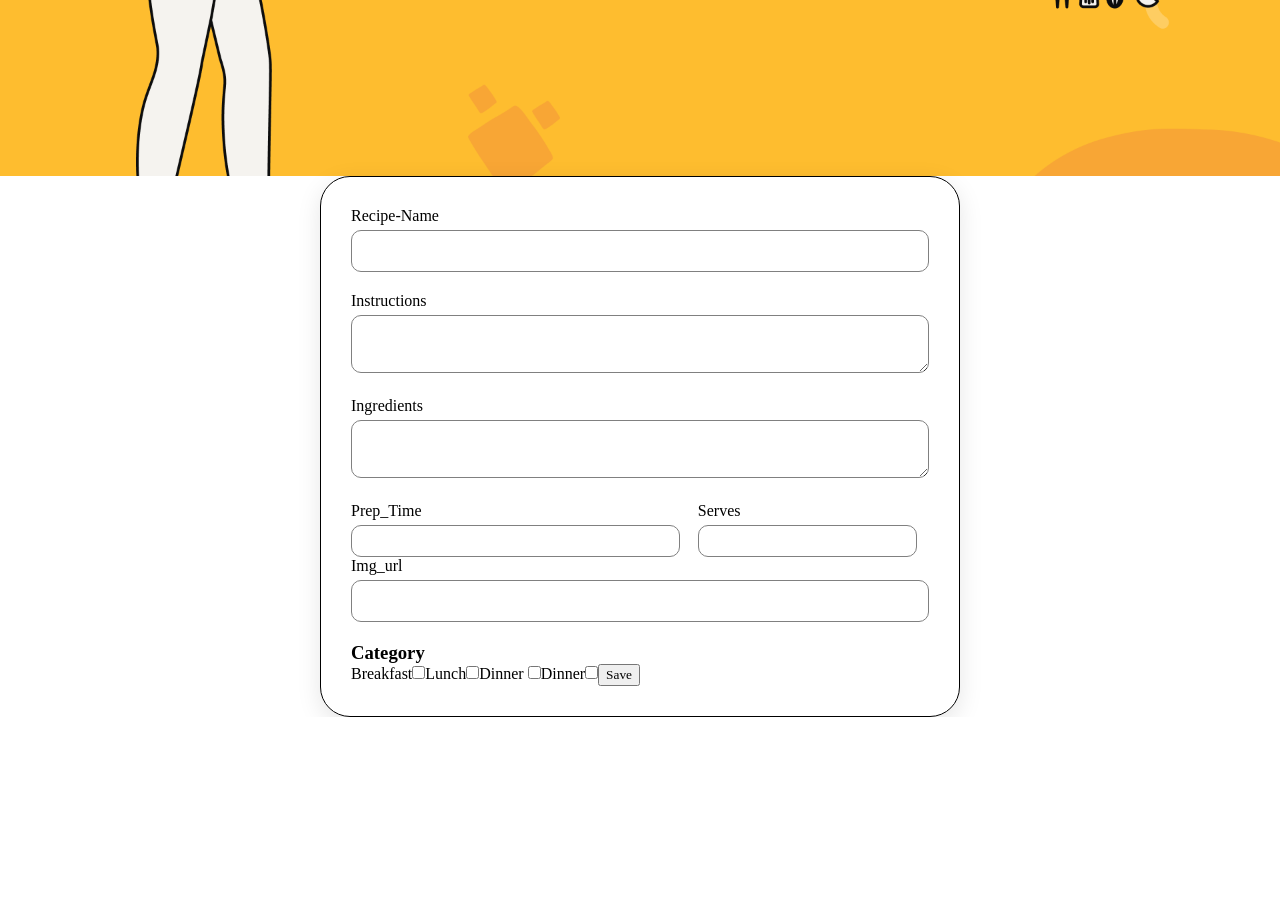
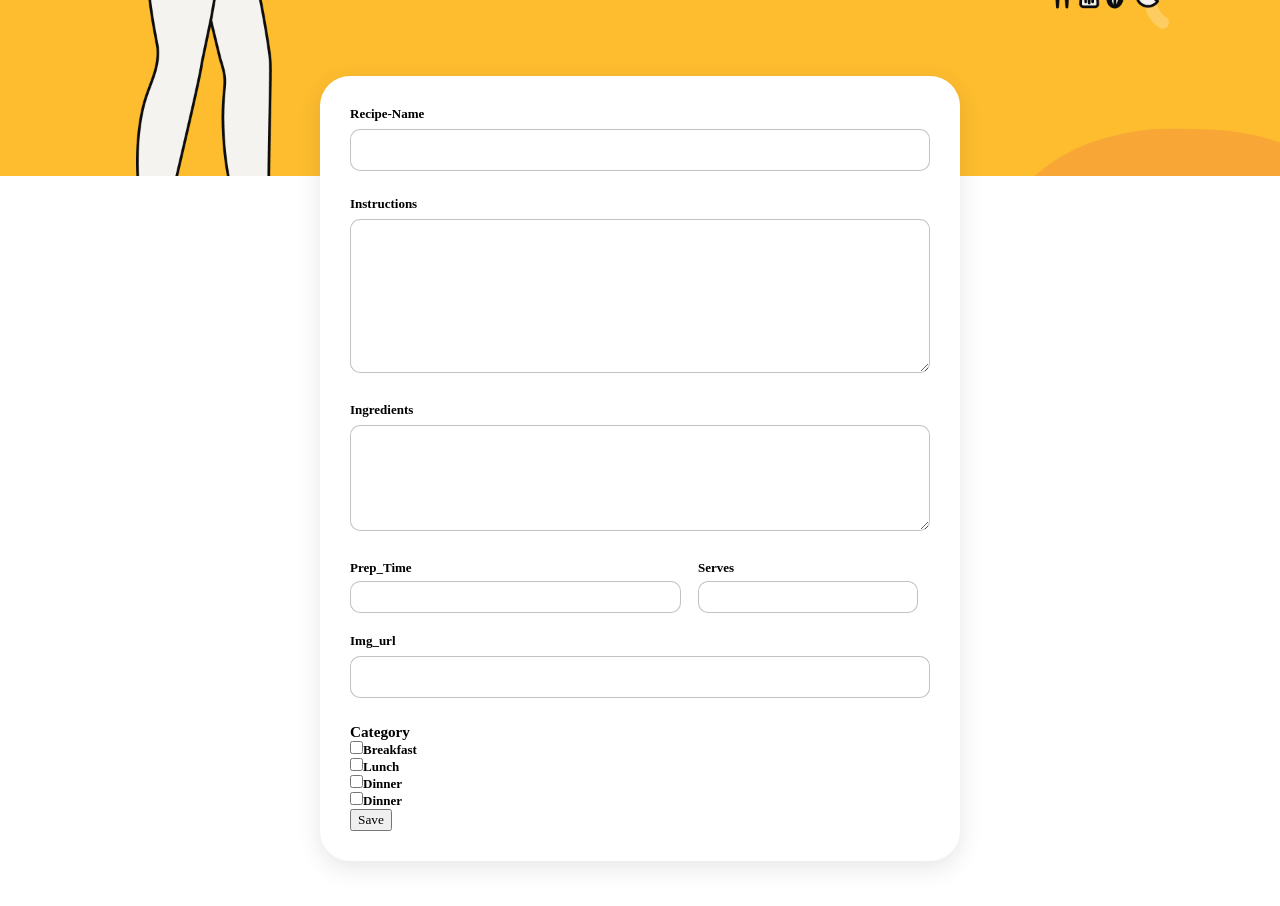
Before and after one commit to richa1617/frontend-home-chef-recipe, a Next.js app: page /add-recipe in a window 1280 px wide. Shown: the part 360-1266 px from the top of the page. Before the commit the page ends 1077 px from the top, so only its background shows below. Built offline with nearby package versions, Linux system fonts and the light colour scheme.

Commit message:
Login page

```diff
--- a/src/components/recipe.tsx
+++ b/src/components/recipe.tsx
@@ -75,7 +75,7 @@ function RecipeList() {
   // to get id of recipe which is clicked
   function clickHandleForRecipeId(id: Number) {
     router.push(`recipe/${id}`);
-    console.log(id);
+    //console.log(id);
   }
 
   //recipe-servers-icon
--- a/src/pages/add-recipe.tsx
+++ b/src/pages/add-recipe.tsx
@@ -46,10 +46,10 @@ export default function AddRecipe() {
         <input type="text" id="recipe-name" name="recipeName" /> <br></br>
         <label htmlFor="instructions">Instructions</label>
         <br></br>
-        <textarea id="instruction" name="instructions" />
+        <textarea id="instruction" name="instructions" rows={8} />
         <br></br>
         <label htmlFor="ingredients">Ingredients</label> <br></br>
-        <textarea id="ingredients" name="ingredients" />
+        <textarea id="ingredients" name="ingredients" rows={5} />
         <br></br>
         <div className="add_recipe_form_prep_serves">
           <div className="add_recipe_form_prep">
@@ -66,14 +66,27 @@ export default function AddRecipe() {
         <br></br>
         <input type="text" id="img" name="img" /> <br></br>
         <h3>Category</h3>
-        <label htmlFor="breakfast">Breakfast</label>
-        <input type="checkbox" id="breakfast" name="breakfast" />
-        <label htmlFor="lunch">Lunch</label>
-        <input type="checkbox" id="lunch" name="lunch" />
-        <label htmlFor="dinner">Dinner</label>{" "}
-        <input type="checkbox" id="dinner" name="dinner" />
-        <label htmlFor="dessert">Dinner</label>
-        <input type="checkbox" id="dessert" name="dessert" />
+        <div className="add_recipe_category">
+          <div>
+            <input type="checkbox" id="breakfast" name="breakfast" />
+            <label htmlFor="breakfast">Breakfast</label>
+          </div>
+
+          <div>
+            <input type="checkbox" id="lunch" name="lunch" />
+            <label htmlFor="lunch">Lunch</label>
+          </div>
+
+          <div>
+            <input type="checkbox" id="dinner" name="dinner" />
+            <label htmlFor="dinner">Dinner</label>{" "}
+          </div>
+
+          <div>
+            <input type="checkbox" id="dessert" name="dessert" />
+            <label htmlFor="dessert">Dinner</label>
+          </div>
+        </div>
         <button type="submit">Save</button>
       </form>
     </>
--- a/src/styles/globals.css
+++ b/src/styles/globals.css
@@ -284,25 +284,39 @@ input[type="search"]::placeholder {
   height: 60vh;
   background-size: cover;
   background-position: center;
+  position: relative;
+  z-index: -1;
 }
 
 .add_recipe_form {
-  border: 1px solid black;
+  /* border: 1px solid black; */
   width: 50vw;
-  margin: auto;
+  margin-top: -100px;
+  margin-bottom: 50px;
+  margin-left: auto;
+  margin-right: auto;
   box-shadow: 0px 7px 24px 0px #0000001a;
   border-radius: 30px;
   padding: 30px;
+  background-color: #fff;
+}
+
+.add_recipe_form {
+  font-size: 13px;
+
+  font-weight: 600;
 }
 
 .add_recipe_form input[type="text"],
 textarea {
   width: 100%;
-  margin-bottom: 20px;
-  margin-top: 5px;
+  max-width: 100%;
+  margin-bottom: 25px;
+  margin-top: 7px;
   padding: 12px 20px;
-  border: 1px solid #808080;
   border-radius: 10px;
+  border: 1px solid rgba(13, 13, 13, 0.25);
+  background: #fff;
 }
 .add_recipe_form_prep_serves {
   display: flex;
@@ -319,8 +333,9 @@ textarea {
 .add_recipe_form_prep_serves input[type="number"] {
   width: 95%;
   margin-top: 5px;
+  margin-bottom: 20px;
   padding: 7px 10px;
-  border: 1px solid #808080;
+  border: 1px solid rgba(13, 13, 13, 0.25);
   border-radius: 10px;
 }
 
@@ -329,6 +344,11 @@ textarea:focus {
   border: 1px solid #febd2f;
   box-shadow: 0px 7px 24px 0px rgba(0, 0, 0, 0.1);
   outline: none !important;
+}
+
+.add_recipe_form_category {
+  display: flex;
+  justify-content: space-between;
 }
 /* styling : login page */
 .login-bg-img {
```
Also changed, not shown: src/pages/login.tsx (+12 -7 lines).
